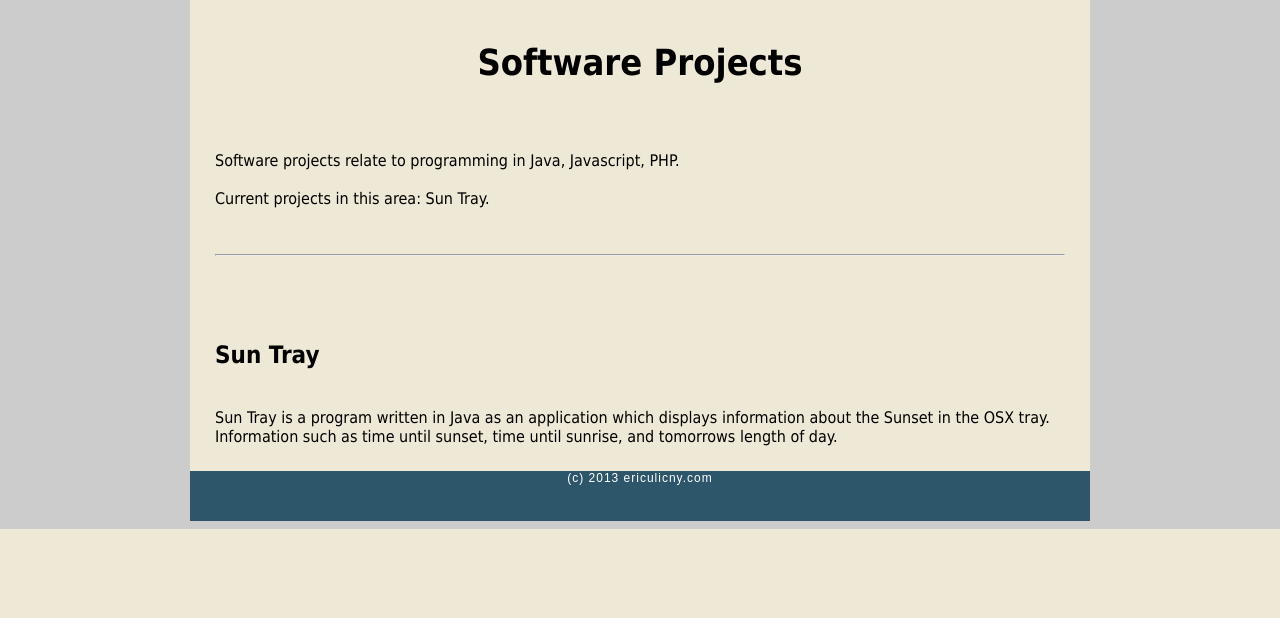
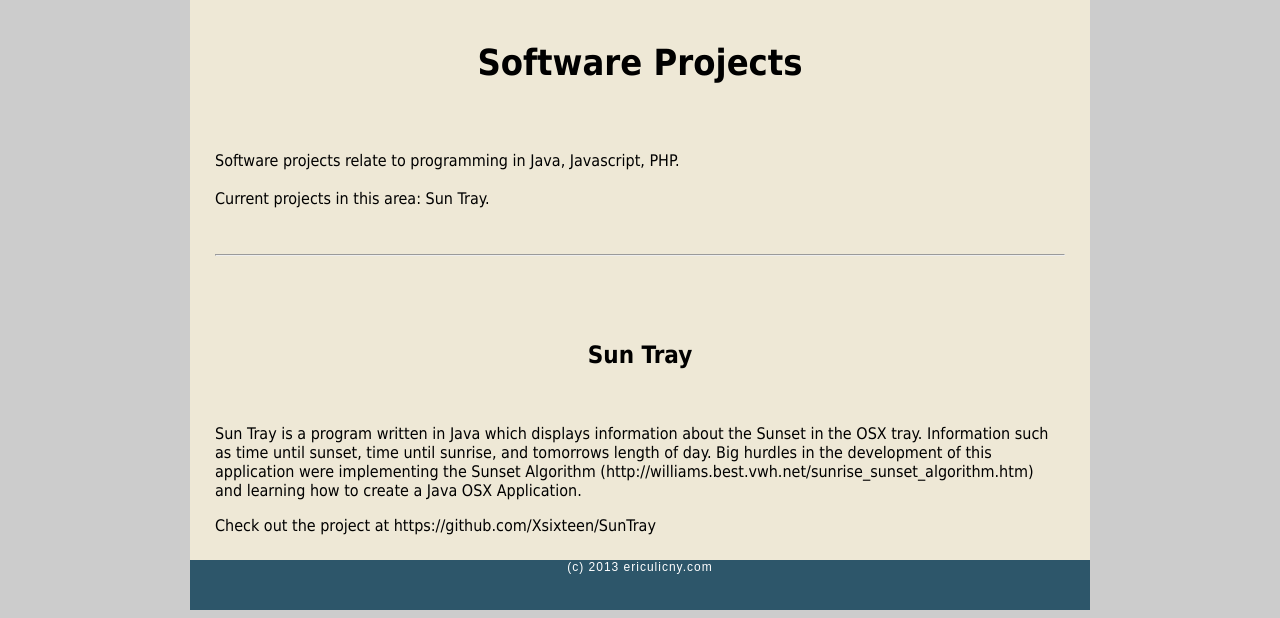
Before and after one commit to Xsixteen/EricUlicny, a PHP site: page /software.php in a window 1280 px wide. Shown: the part 429-1047 px from the top of the page. Before the commit the page ends 958 px from the top, so only its background shows below. Run offline with PHP 8.4, Linux system fonts and the light colour scheme.

Commit message:
updates to project

```diff
--- a/software.php
+++ b/software.php
@@ -31,8 +31,11 @@
 	Current projects in this area:  Sun Tray.<br><br><br><hr>
 
 	<br><br><br>
-	<h2>Sun Tray</h2><br>
-	Sun Tray is a program written in Java as an application which displays information about the Sunset in the OSX tray.  Information such as time until sunset, time until sunrise, and tomorrows length of day.
+	<center><h2>Sun Tray</h2></center><br>
+	<p>
+	Sun Tray is a program written in Java which displays information about the Sunset in the OSX tray.  Information such as time until sunset, time until sunrise, and tomorrows length of day. Big hurdles in the development of this application were implementing the Sunset Algorithm (http://williams.best.vwh.net/sunrise_sunset_algorithm.htm) and learning how to create a Java OSX Application.</p>
+	Check out the project at https://github.com/Xsixteen/SunTray
+
       </div>
 
 
```
